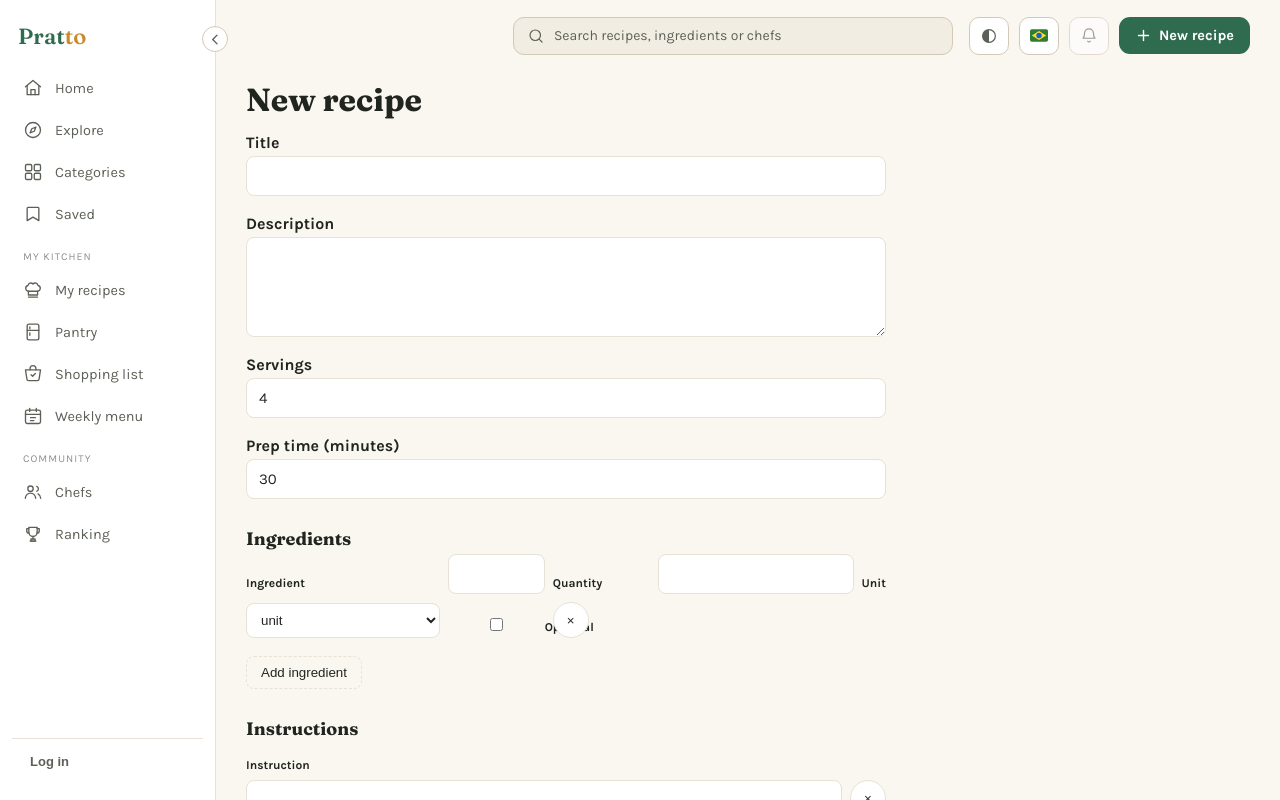
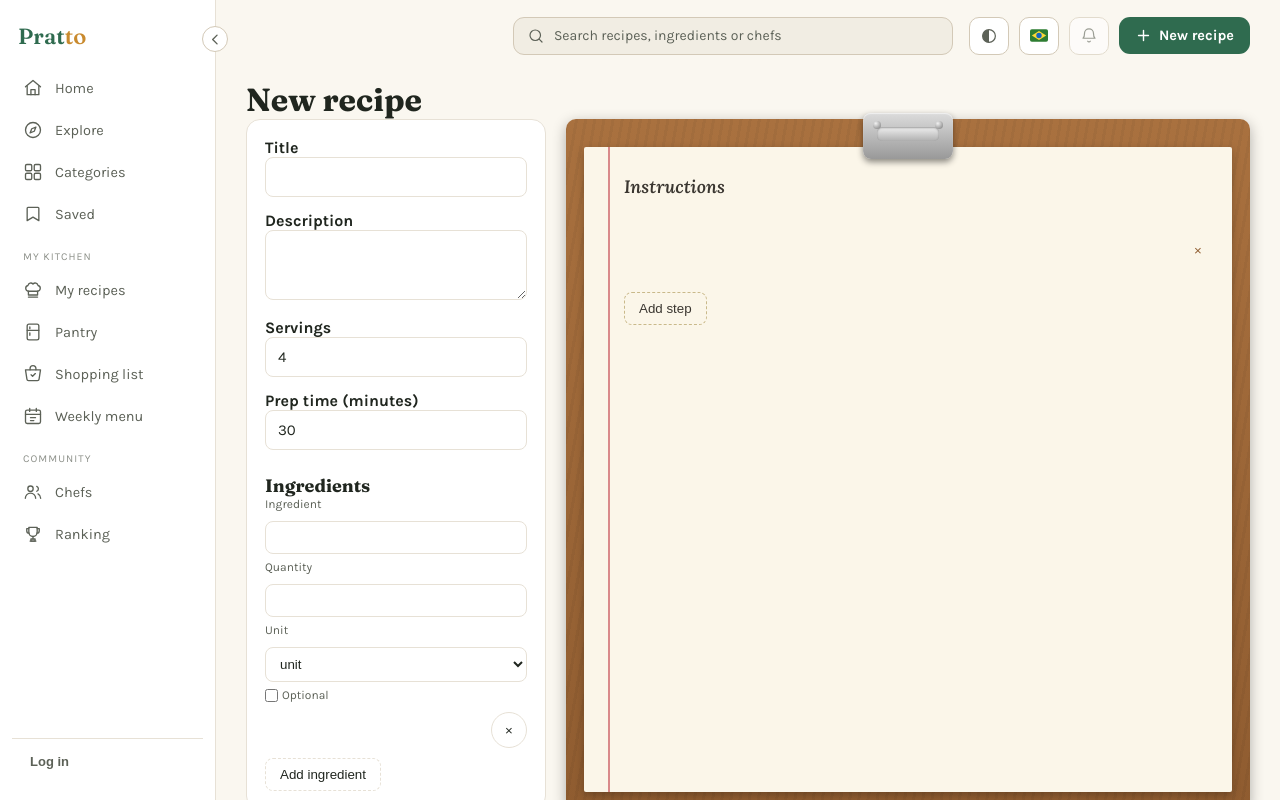
Before and after one commit to Zellds/pratto-front, a React (Vite) app: page /nova-receita in a window 1280 px wide. Shown: the top 800 px of the page. Built offline with nearby package versions, Linux system fonts and the light colour scheme.

Commit message:
feat: rework recipe form layout with a sidebar and an editable clipboard for steps

```diff
--- a/src/features/recipes/pages/RecipeFormPage/RecipeFormPage.css
+++ b/src/features/recipes/pages/RecipeFormPage/RecipeFormPage.css
@@ -1,18 +1,42 @@
 .recipe-form-page form {
   display: flex;
   flex-direction: column;
-  gap: 4px;
-  max-width: 640px;
+  gap: 16px;
 }
 
-.recipe-form-page label {
+.recipe-form-grid {
+  display: grid;
+  grid-template-columns: 300px 1fr;
+  gap: 20px;
+  align-items: stretch;
+}
+
+.recipe-form-sidebar {
+  background: var(--card);
+  border: 1px solid var(--line);
+  border-radius: 14px;
+  padding: 18px;
+}
+
+/*
+ * Scoped to direct children only (`>`) — the sidebar also contains
+ * IngredientRow's own nested labels/inputs (e.g. its flex "Opcional"
+ * checkbox label), which must keep their own component styling rather than
+ * inherit these top-level field rules.
+ */
+.recipe-form-sidebar > label {
   margin-top: 14px;
   font-weight: 600;
   color: var(--ink);
+  display: block;
 }
 
-.recipe-form-page input,
-.recipe-form-page textarea {
+.recipe-form-sidebar > label:first-child {
+  margin-top: 0;
+}
+
+.recipe-form-sidebar > input,
+.recipe-form-sidebar > textarea {
   padding: 10px 12px;
   border: 1px solid var(--line);
   border-radius: 8px;
@@ -20,21 +44,22 @@
   color: var(--ink);
   font-family: inherit;
   font-size: 15px;
+  width: 100%;
 }
 
-.recipe-form-page textarea {
-  min-height: 100px;
+.recipe-form-sidebar > textarea {
+  min-height: 70px;
   resize: vertical;
 }
 
-.recipe-form-page h2 {
+.recipe-form-sidebar h2 {
   margin-top: 24px;
   font-size: 18px;
 }
 
-.recipe-form-page > form > button[type='button'] {
+.recipe-form-sidebar > button[type='button'] {
   align-self: flex-start;
-  margin-top: 4px;
+  margin-top: 10px;
   padding: 8px 14px;
   border: 1px dashed var(--line);
   border-radius: 8px;
@@ -43,14 +68,210 @@
   cursor: pointer;
 }
 
+/*
+ * IngredientRow's own grid (name/quantity/unit/optional/remove side by side)
+ * assumes the ~640px-wide single-column form it was built for. The 300px
+ * sidebar is much narrower, so here it stacks to a single column instead —
+ * scoped to this container rather than changed globally, since IngredientRow
+ * itself is unmodified and still lays out horizontally wherever there's room.
+ */
+.recipe-form-sidebar .ingredient-row {
+  grid-template-columns: 1fr;
+  align-items: stretch;
+  gap: 6px;
+  margin-bottom: 14px;
+  padding-bottom: 14px;
+  border-bottom: 1px solid var(--line);
+}
+
+.recipe-form-sidebar .ingredient-row:last-of-type {
+  margin-bottom: 0;
+  padding-bottom: 0;
+  border-bottom: none;
+}
+
+.recipe-form-sidebar .ingredient-row button {
+  justify-self: end;
+}
+
+/*
+ * The board/clipboard visual below duplicates the wood-board + cream-paper +
+ * metal-clip values from RecipeDetailPage/components/StepList.css (read-only
+ * display) on purpose: this is an editable form area, a different component
+ * with different concerns (inputs, not <li> text), so it gets its own copy of
+ * the visual constants rather than a shared stylesheet — this project's own
+ * convention is to extract a shared abstraction only once a third real
+ * consumer needs it.
+ */
+.recipe-form-board {
+  position: relative;
+  display: flex;
+  flex-direction: column;
+  border-radius: 10px;
+  padding: 28px 18px 18px;
+  background:
+    repeating-linear-gradient(100deg, rgba(0, 0, 0, 0.04) 0 3px, transparent 3px 9px),
+    linear-gradient(#a9713f, #8f5c30);
+  box-shadow: 0 4px 14px rgba(0, 0, 0, 0.3);
+}
+
+.paper-inner {
+  flex: 1;
+  display: flex;
+  flex-direction: column;
+  position: relative;
+  margin: 0;
+  padding: 28px 20px 20px 40px;
+  background: #fbf6e9;
+  border-radius: 2px;
+  box-shadow: 0 3px 8px rgba(0, 0, 0, 0.25);
+}
+
+.paper-inner::before {
+  content: '';
+  position: absolute;
+  left: 24px;
+  top: 0;
+  bottom: 0;
+  width: 2px;
+  background: #d98a8a;
+}
+
+.paper-inner h2 {
+  margin: 0 0 10px;
+  font-size: 18px;
+  font-family: 'Lora', serif;
+  font-style: italic;
+  color: #3a3630;
+}
+
+.paper-inner > button[type='button'] {
+  align-self: flex-start;
+  margin-top: 14px;
+  padding: 8px 14px;
+  border: 1px dashed #c9b98a;
+  border-radius: 8px;
+  background: transparent;
+  color: #3a3630;
+  cursor: pointer;
+}
+
+.recipe-form-board .step-row {
+  display: grid;
+  grid-template-columns: 1fr auto;
+  gap: 8px;
+  align-items: center;
+  margin-bottom: 0;
+  padding-top: 14px;
+  border-bottom: 1px solid #e3d9bd;
+}
+
+.recipe-form-board .step-row:last-of-type {
+  border-bottom: none;
+}
+
+.recipe-form-board .step-row label {
+  position: absolute;
+  width: 1px;
+  height: 1px;
+  padding: 0;
+  margin: -1px;
+  overflow: hidden;
+  clip: rect(0, 0, 0, 0);
+  white-space: nowrap;
+  border: 0;
+}
+
+.recipe-form-board .step-row textarea {
+  background: transparent;
+  border: none;
+  border-radius: 0;
+  padding: 0;
+  min-height: unset;
+  resize: none;
+  color: #3a3630;
+  font-family: 'Lora', serif;
+  font-style: italic;
+  font-size: 16px;
+  line-height: 28px;
+}
+
+.recipe-form-board .step-row textarea:focus {
+  outline: none;
+}
+
+.recipe-form-board .step-row button {
+  height: 28px;
+  width: 28px;
+  border-radius: 50%;
+  border: none;
+  background: transparent;
+  color: #8f5c30;
+  cursor: pointer;
+}
+
+.recipe-form-clip {
+  position: absolute;
+  top: -6px;
+  left: 50%;
+  transform: translateX(-50%);
+  width: 90px;
+  height: 46px;
+  border-radius: 8px;
+  background: linear-gradient(#dcdcdc, #999);
+  box-shadow:
+    0 3px 6px rgba(0, 0, 0, 0.45),
+    inset 0 1px 1px rgba(255, 255, 255, 0.6);
+  z-index: 2;
+}
+
+.recipe-form-clip-bar {
+  position: absolute;
+  top: 14px;
+  left: 50%;
+  transform: translateX(-50%);
+  width: 62px;
+  height: 14px;
+  border-radius: 5px;
+  background: linear-gradient(#f0f0f0, #b0b0b0);
+  box-shadow: inset 0 1px 2px rgba(0, 0, 0, 0.35);
+}
+
+.recipe-form-clip-rivet {
+  position: absolute;
+  width: 8px;
+  height: 8px;
+  top: 8px;
+  border-radius: 50%;
+  background: radial-gradient(circle at 35% 30%, #f2f2f2, #777);
+}
+
+.recipe-form-clip-rivet-left {
+  left: 10px;
+}
+
+.recipe-form-clip-rivet-right {
+  right: 10px;
+}
+
 .recipe-form-page > form > button[type='submit'] {
-  margin-top: 20px;
+  margin-top: 4px;
   align-self: flex-start;
 }
 
+@media (max-width: 820px) {
+  .recipe-form-grid {
+    grid-template-columns: 1fr;
+  }
+}
+
 @media (max-width: 640px) {
-  .recipe-form-page form {
-    max-width: 100%;
+  .recipe-form-board {
+    padding: 26px 12px 12px;
+  }
+
+  .paper-inner {
+    padding-left: 30px;
   }
 }
 
--- a/src/features/recipes/pages/RecipeFormPage/RecipeFormPage.tsx
+++ b/src/features/recipes/pages/RecipeFormPage/RecipeFormPage.tsx
@@ -14,7 +14,7 @@ import { StepRow } from './components/StepRow'
 import './RecipeFormPage.css'
 
 function emptyIngredient(): IngredientRowValue {
-  return { ingredientId: undefined, name: '', quantity: '', unit: 'unidade' }
+  return { ingredientId: undefined, name: '', quantity: '', unit: 'unidade', isOptional: false }
 }
 
 export function RecipeFormPage() {
@@ -57,6 +57,7 @@ export function RecipeFormPage() {
           name: '',
           quantity: String(ingredient.quantity),
           unit: ingredient.unit as MeasurementUnit,
+          isOptional: ingredient.isOptional,
         })),
       )
     }
@@ -117,6 +118,7 @@ export function RecipeFormPage() {
           quantity: Number(ingredient.quantity),
           unit: ingredient.unit,
           position: index,
+          is_optional: ingredient.isOptional,
         }
         return ingredient.ingredientId
           ? { ...base, ingredient_id: ingredient.ingredientId }
@@ -137,6 +139,8 @@ export function RecipeFormPage() {
       <h1>{isEditing ? t('recipes.form_title_edit') : t('recipes.form_title_create')}</h1>
 
       <form onSubmit={handleSubmit}>
+        <div className="recipe-form-grid">
+          <div className="recipe-form-sidebar">
             <label htmlFor={`${formId}-title`}>{t('recipes.title_label')}</label>
             <input
               id={`${formId}-title`}
@@ -186,7 +190,15 @@ export function RecipeFormPage() {
             >
               {t('recipes.add_ingredient_action')}
             </button>
+          </div>
 
+          <div className="recipe-form-board">
+            <div className="recipe-form-clip" aria-hidden="true">
+              <span className="recipe-form-clip-bar" />
+              <span className="recipe-form-clip-rivet recipe-form-clip-rivet-left" />
+              <span className="recipe-form-clip-rivet recipe-form-clip-rivet-right" />
+            </div>
+            <div className="paper-inner">
               <h2>{t('recipes.steps_section_title')}</h2>
               {steps.map((instruction, index) => (
                 <StepRow
@@ -201,6 +213,9 @@ export function RecipeFormPage() {
               <button type="button" onClick={() => setSteps((current) => [...current, ''])}>
                 {t('recipes.add_step_action')}
               </button>
+            </div>
+          </div>
+        </div>
 
         {(validationError ||
           (publishMutation.isError &&
--- a/src/features/recipes/pages/RecipeFormPage/components/IngredientRow.css
+++ b/src/features/recipes/pages/RecipeFormPage/components/IngredientRow.css
@@ -13,7 +13,7 @@
   display: block;
 }
 
-.ingredient-row input,
+.ingredient-row input:not([type='checkbox']),
 .ingredient-row select {
   width: 100%;
   padding: 8px 10px;
@@ -33,7 +33,14 @@
   cursor: pointer;
 }
 
-.ingredient-row-optional {
+/*
+ * Selector repeats `.ingredient-row` on purpose: this is a <label>, and
+ * `.ingredient-row label` above (matching every plain-label field in this
+ * row) sets display:block at equal-or-higher specificity, which would
+ * otherwise silently win over a bare `.ingredient-row-optional` rule and
+ * break this one label's flex layout regardless of source order.
+ */
+.ingredient-row .ingredient-row-optional {
   display: flex;
   align-items: center;
   gap: 4px;
```
Also changed, not shown: 1 other file (tests, documents, lock files or other folders). Lines whose indentation alone changed are shown as unchanged.
